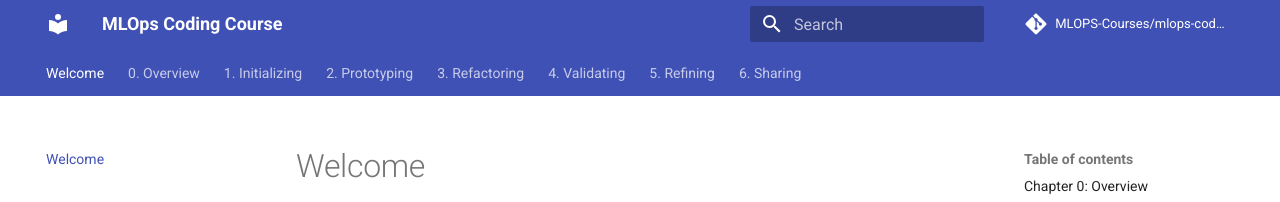
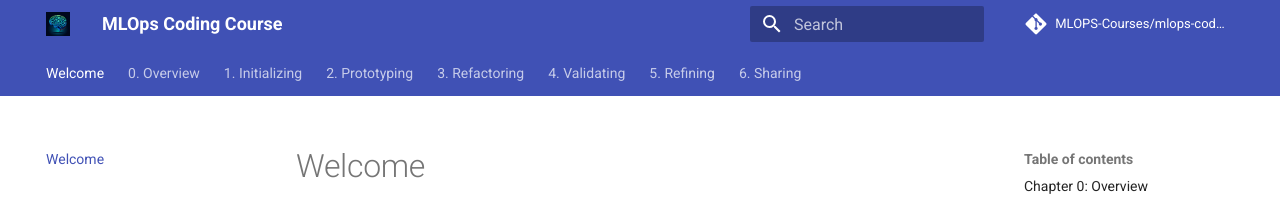
Before and after one commit to MLOps-Courses/mlops-coding-course, an MkDocs documentation site: the page built from docs/index.md, in a window 1280 px wide. Shown: the top 202 px of the page. Built offline with MkDocs 1.6.1 and Material for MkDocs 9.7.7, drawn with Linux system fonts in a browser that asks for light colours; comment, search, counter and statistics services are not loaded.

Commit message:
added logo

```diff
--- a/mkdocs.yml
+++ b/mkdocs.yml
@@ -20,7 +20,8 @@ strict: true
 # Theme
 theme:
   name: material
-  # favicon: images/favicon.ico
+  logo: assets/logo.png
+  favicon: assets/favicon.ico
   palette:
     scheme: default
     primary: indigo
--- a/tasks.py
+++ b/tasks.py
@@ -52,7 +52,7 @@ def assist(ctx: Context) -> None:
         if source_file.parent == source_folder:
             destination_name = destination_path.name # do not include parent name
         else:
-            destination_name = f"{destination_path.parent} - {destination_path.name}"
+            destination_name = f"{destination_path.parent}__{destination_path.name}"
         destination_file = destination_folder / destination_name
         print(f"{source_file} -> {destination_file}")
         shutil.copy(source_file, destination_file)
```
Also changed, not shown: docs/assets/favicon.ico (added), docs/assets/logo.png (added).
